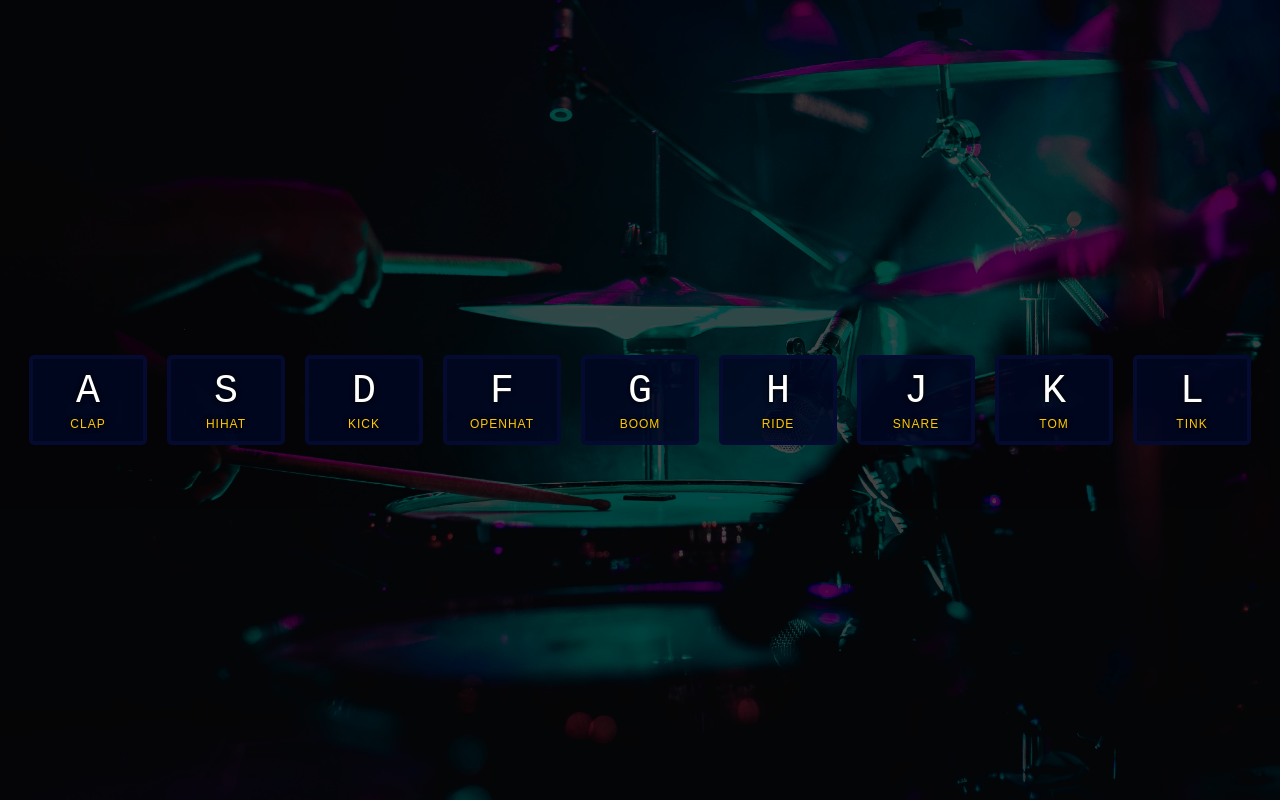
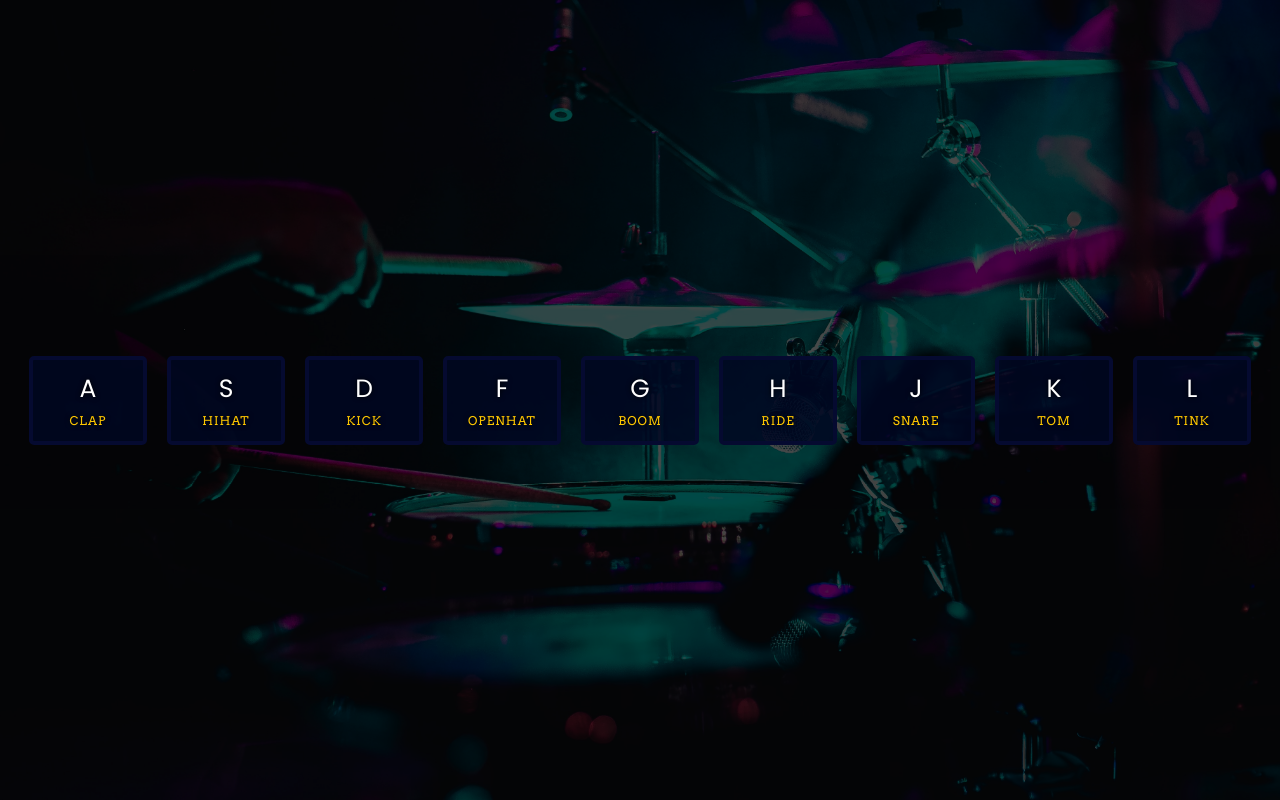
Before and after one commit to ValeriaMuSe/js-drum-kit, a plain HTML site: page index.html in a window 1280 px wide. Drawn offline with Linux system fonts and the light colour scheme.

Commit message:
change font styles

```diff
--- a/index.html
+++ b/index.html
@@ -5,44 +5,47 @@
   <title>JS Drum Kit</title>
   <link rel="stylesheet" href="style.css">
   <link rel="icon" href="https://fav.farm/🔥" />
+  <link rel="preconnect" href="https://fonts.googleapis.com">
+  <link rel="preconnect" href="https://fonts.gstatic.com" crossorigin>
+  <link href="https://fonts.googleapis.com/css2?family=Arvo&family=Poppins&display=swap" rel="stylesheet">
 </head>
 <body>
   <img  class="background-image" src="./image/background.jpg" alt="">
   <div class="keys">
     <div data-key="65" class="key">
-      <kbd>A</kbd>
+      <span class="keyboard-letter">A</span>
       <span class="sound">clap</span>
     </div>
     <div data-key="83" class="key">
-      <kbd>S</kbd>
+      <span class="keyboard-letter">S</span>
       <span class="sound">hihat</span>
     </div>
     <div data-key="68" class="key">
-      <kbd>D</kbd>
+      <span class="keyboard-letter">D</span>
       <span class="sound">kick</span>
     </div>
     <div data-key="70" class="key">
-      <kbd>F</kbd>
+      <span class="keyboard-letter">F</span>
       <span class="sound">openhat</span>
     </div>
     <div data-key="71" class="key">
-      <kbd>G</kbd>
+      <span class="keyboard-letter">G</span>
       <span class="sound">boom</span>
     </div>
     <div data-key="72" class="key">
-      <kbd>H</kbd>
+      <span class="keyboard-letter">H</span>
       <span class="sound">ride</span>
     </div>
     <div data-key="74" class="key">
-      <kbd>J</kbd>
+      <span class="keyboard-letter">J</span>
       <span class="sound">snare</span>
     </div>
     <div data-key="75" class="key">
-      <kbd>K</kbd>
+      <span class="keyboard-letter">K</span>
       <span class="sound">tom</span>
     </div>
     <div data-key="76" class="key">
-      <kbd>L</kbd>
+      <span class="keyboard-letter">L</span>
       <span class="sound">tink</span>
     </div>
   </div>
--- a/style.css
+++ b/style.css
@@ -1,8 +1,8 @@
-body,html {
+html,body {
   margin: 0;
   padding: 0;
   font-size: 10px;
-  font-family: sans-serif;
+  font-family: 'Poppins', sans-serif;
   background-color: rgba(0, 0, 0, 0.713);
 }
 
@@ -43,14 +43,15 @@ body,html {
   box-shadow: 0 0 1rem #ffc600;
 }
 
-kbd {
+.keyboard-letter {
   display: block;
-  font-size: 4rem;
+  font-size: 25px;
 }
 
 .sound {
   font-size: 1.2rem;
   text-transform: uppercase;
+  font-family: 'Arvo', serif;
   letter-spacing: .1rem;
   color: #ffc800;
 }
```
